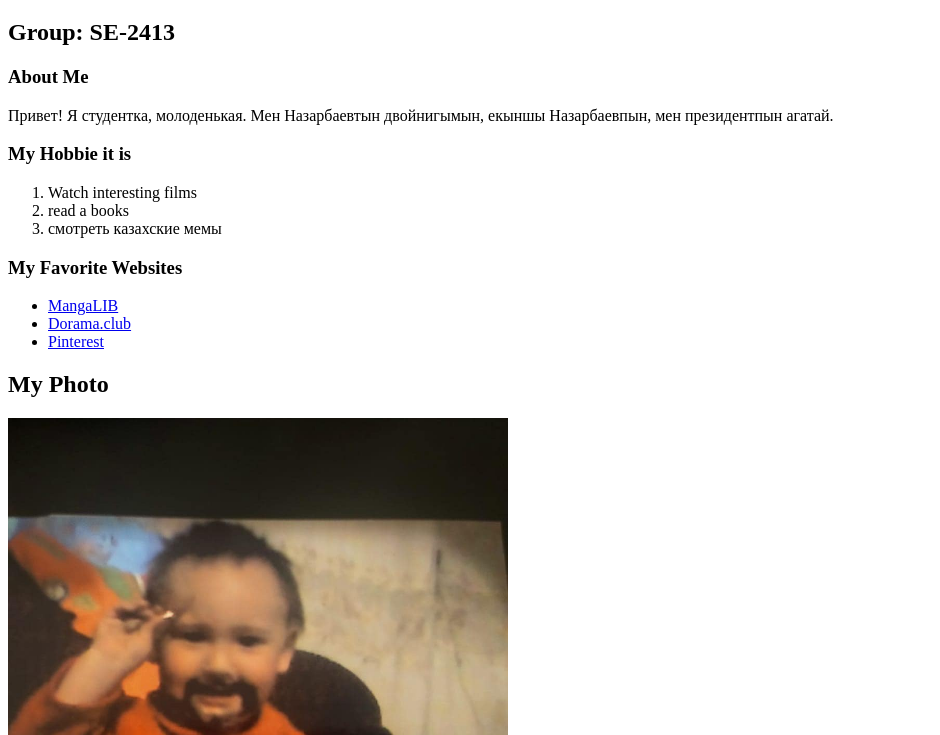
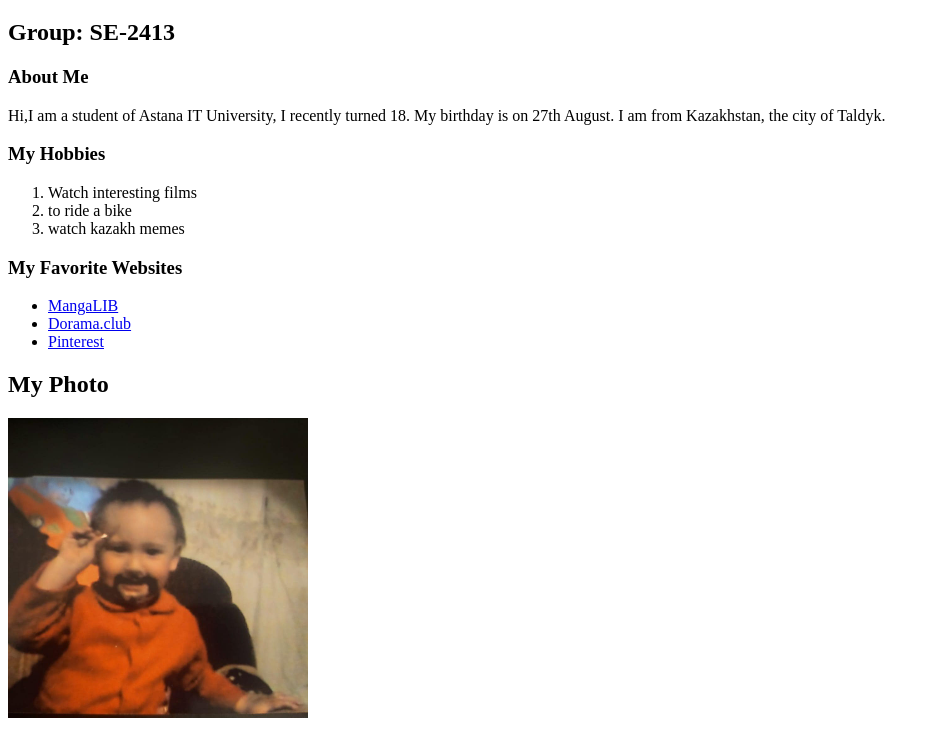
Before and after one commit to xzxz8741/Web-Front-end, a plain HTML site: page index.html in a window 1280 px wide. Shown: the part 61-796 px from the top of the page, without its empty margins (0-940 px from the left). Drawn offline with Linux system fonts and the light colour scheme.

Commit message:
Add files via upload

```diff
--- a/index.html
+++ b/index.html
@@ -9,14 +9,16 @@
     <h1>Zhumasheva Akerke</h1>
     <h2>Group: SE-2413</h2>
     <h3>About Me</h3>
-    <p>Привет! Я студентка, молоденькая. Мен Назарбаевтын двойнигымын, екыншы Назарбаевпын, мен президентпын агатай.</p>
+    <p>Hi,I am a student of Astana IT University, I recently turned 18.
+        My birthday is on 27th August. I am from Kazakhstan, the city of Taldyk.
+    </p>
 
 
-    <h3>My Hobbie  it is</h3>
+    <h3>My Hobbies</h3>
     <ol>
         <li>Watch interesting films</li>
-        <li>read a books</li>
-        <li>смотреть казахские мемы</li>
+        <li>to ride a bike</li>
+        <li>watch kazakh memes</li>
     </ol>
 
     <h3>My Favorite Websites</h3>
@@ -28,7 +30,7 @@
 
     <!-- Step 4: Image and Links -->
     <h2>My Photo</h2>
-    <img src="img/photo_2025-09-10_03-45-38.jpg"My Photo" width="500">
+    <img src="img/photo_2025-09-10_03-45-38.jpg"My Photo" width="300">
     <p>у тебя есть борода я скажу тебе да</p>
 
     <button>like</button>
```
Also changed, not shown: 1 other file.
